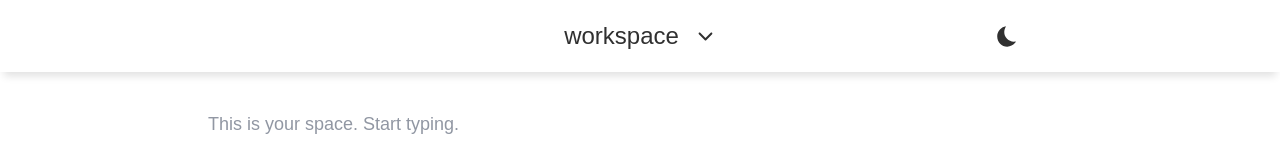
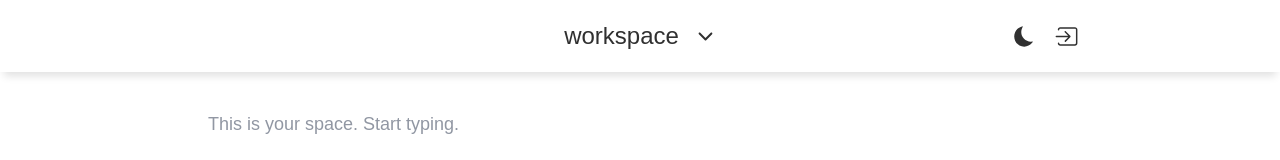
Before and after one commit to sahlamba/workspace, a React (Create React App) app: page / in a window 1280 px wide. Shown: the top 160 px of the page. Built offline with nearby package versions, Linux system fonts and the light colour scheme; a web font is replaced by a local one.

Commit message:
feat: add UserAccount and placeholder Login action

```diff
--- a/src/components/Header.tsx
+++ b/src/components/Header.tsx
@@ -2,6 +2,7 @@ import React from 'react'
 import { IoIosMoon } from 'react-icons/io'
 import { useDarkModeContext } from '../context/DarkModeContext'
 import { WorkspaceSelector } from '../components/WorkspaceSelector'
+import { UserAccount } from './UserAccount'
 
 export const Header = () => {
   const { darkMode, toggleDarkMode } = useDarkModeContext()
@@ -9,10 +10,13 @@ export const Header = () => {
   return (
     <div className={`app-header ${darkMode ? 'dark-mode' : ''}`}>
       <WorkspaceSelector />
-      <IoIosMoon
-        className={`dark-mode-toggle ${darkMode ? 'dark-mode' : ''}`}
-        onClick={() => toggleDarkMode()}
-      />
+      <div className="app-header__actions">
+        <IoIosMoon
+          className={`dark-mode-toggle ${darkMode ? 'dark-mode' : ''}`}
+          onClick={() => toggleDarkMode()}
+        />
+        <UserAccount darkMode={darkMode} />
+      </div>
     </div>
   )
 }
--- /dev/null
+++ b/src/components/UserAccount.tsx
@@ -0,0 +1,40 @@
+import React, { useState } from 'react'
+import { IoIosLogIn } from 'react-icons/io'
+
+const LoginAction = ({ darkMode }) => {
+  const [showOptions, setShowOptions] = useState(false)
+
+  const onClick = () => setShowOptions(!showOptions)
+
+  return (
+    <div className="user-account__login">
+      <IoIosLogIn
+        className={`user-account__login-toggle ${darkMode ? 'dark-mode' : ''} ${
+          showOptions ? 'active' : ''
+        }`}
+        onClick={onClick}
+      />
+      {showOptions && (
+        <div
+          className={`user-account__login-options ${
+            darkMode ? 'dark-mode' : ''
+          }`}>
+          <div
+            className={`user-account__login-options-item ${
+              darkMode ? 'dark-mode' : ''
+            }`}>
+            <p>Login</p>
+          </div>
+        </div>
+      )}
+    </div>
+  )
+}
+
+export const UserAccount = ({ darkMode }) => {
+  return (
+    <div className="user-account">
+      <LoginAction darkMode={darkMode} />
+    </div>
+  )
+}
--- a/src/css/App.scss
+++ b/src/css/App.scss
@@ -73,7 +73,7 @@ $header-height: 72px;
   position: relative;
   width: 100%;
   height: $header-height;
-  padding: 0 20%;
+  padding: 0 15%;
   background-color: $white;
   box-shadow: $generic-box-shadow;
 
@@ -86,17 +86,78 @@ $header-height: 72px;
     box-shadow: $generic-box-shadow-dark;
   }
 
-  .dark-mode-toggle {
+  &__actions {
+    @include va();
     position: absolute;
-    right: 20%;
-    @include generic-icon();
+    right: 15%;
 
     @include mq(900px) {
       right: 16px;
     }
 
-    &.dark-mode {
-      @include dark-mode-styles(true);
+    .dark-mode-toggle {
+      @include generic-icon(4px);
+
+      &.dark-mode {
+        @include dark-mode-styles(true);
+      }
+    }
+
+    /* User Account
+    ======================================= */
+    .user-account {
+      &__login {
+        @include va(center);
+        position: relative;
+
+        &-options {
+          position: absolute;
+          width: 150px;
+          max-height: 300px;
+          overflow-y: scroll;
+          top: calc(100% + 14px);
+          right: 0;
+          background-color: $white;
+          box-shadow: rgba(#000000, 0.24) 0px 4px 4px 0px;
+          border-top: $generic-border;
+          z-index: 200;
+
+          @include mq(900px) {
+            width: 100vw;
+            right: -16px;
+          }
+
+          &.dark-mode {
+            @include dark-mode-styles();
+            border-color: rgba(#000000, 0.24);
+          }
+
+          &-item {
+            padding: 8px 16px;
+
+            &.dark-mode {
+              border-color: rgba(#000000, 0.24);
+            }
+          }
+        }
+
+        &-toggle {
+          @include generic-icon(4px);
+
+          &.dark-mode {
+            @include dark-mode-styles(true);
+          }
+
+          &.active {
+            color: $white;
+            background-color: darken($green, 16);
+
+            &:hover {
+              background-color: $green;
+            }
+          }
+        }
+      }
     }
   }
 }
@@ -209,10 +270,10 @@ $header-height: 72px;
 
           &.delete-action {
             color: $white;
-            background-color: $red;
+            background-color: darken($red, 16);
 
             &:hover {
-              background-color: darken($red, 16);
+              background-color: $red;
             }
           }
         }
--- a/src/css/Palette.scss
+++ b/src/css/Palette.scss
@@ -9,3 +9,4 @@ $white: #ffffff;
 /* Colors
 ======================================= */
 $red: #d96668;
+$green: #65da65;
--- a/src/css/Vars-Mixins.scss
+++ b/src/css/Vars-Mixins.scss
@@ -35,7 +35,8 @@ $generic-border-dark: 1px solid $light-gray;
   }
 }
 
-@mixin generic-icon() {
+@mixin generic-icon($margin: 0) {
+  margin: $margin;
   padding: 4px;
   border: 0;
   border-radius: 4px;
```
